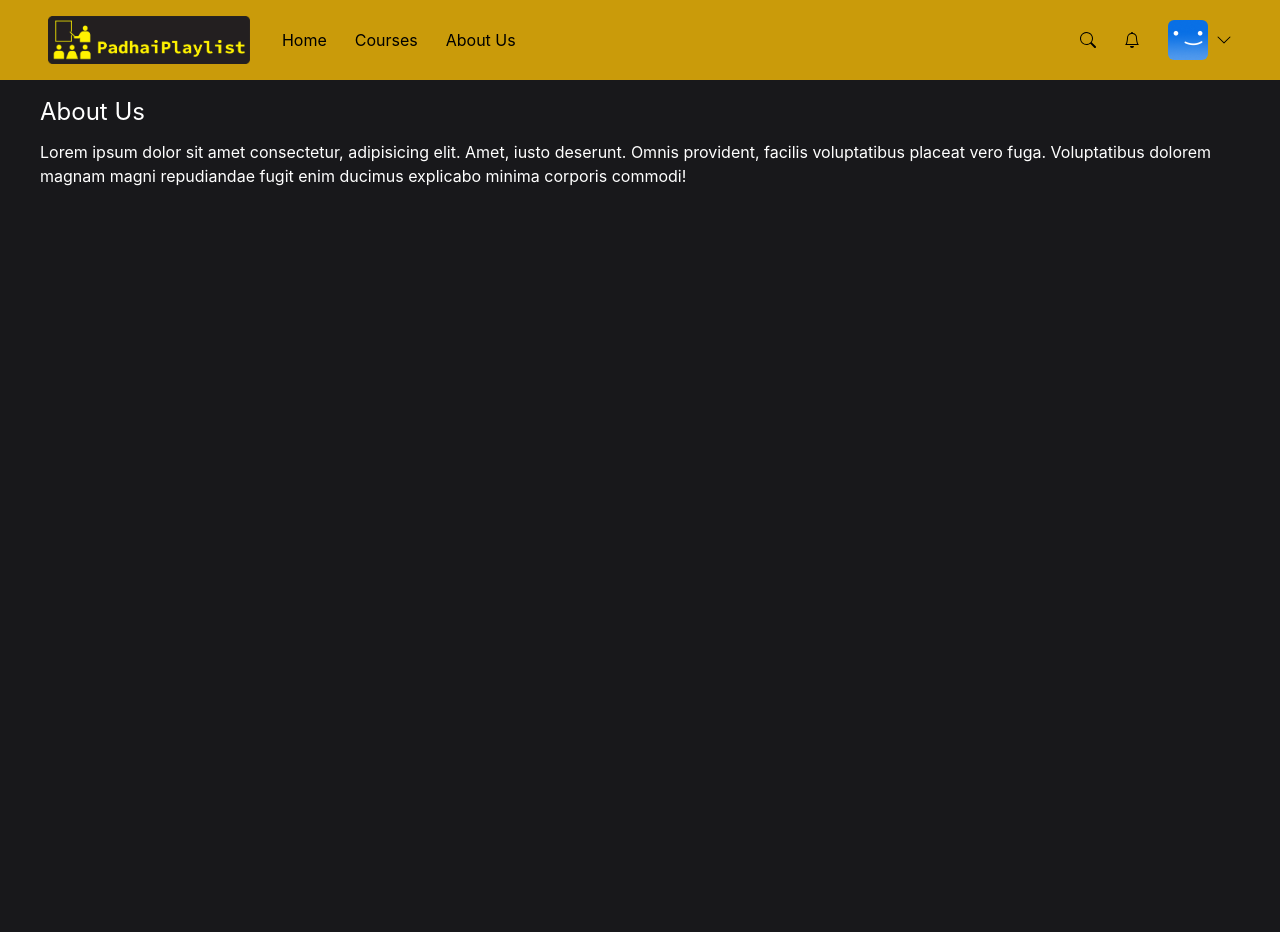
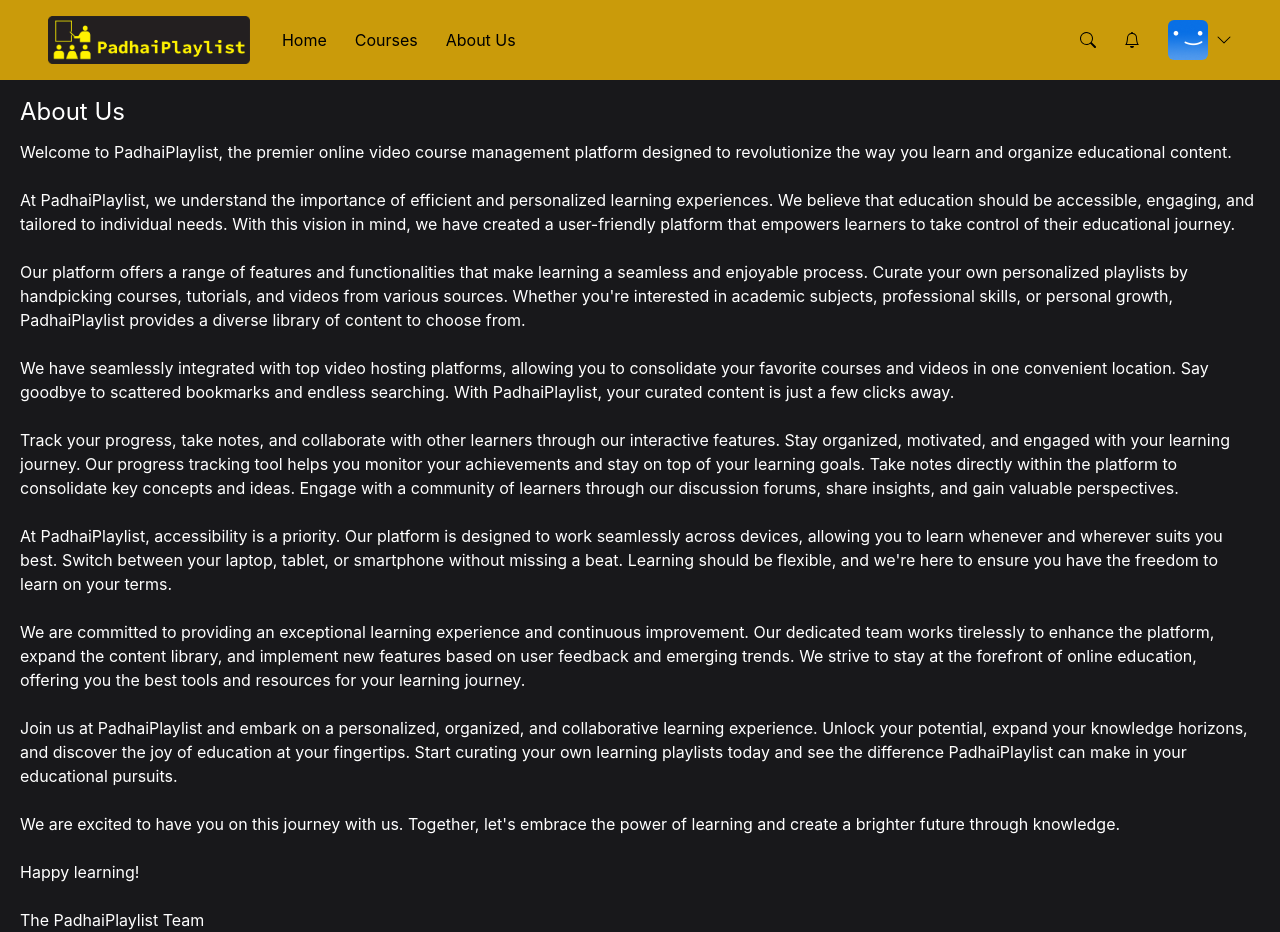
Before and after one commit to avionmission/padhai-playlist, a Next.js app: page /about in a window 1280 px wide. Before the commit the page ends 800 px from the top, so only its background shows below. Built offline with nearby package versions, Linux system fonts and the light colour scheme; no server answers; the database is empty; sample sign-in values are in the browser's storage.

Commit message:
Updated About Section

```diff
--- a/pages/about.tsx
+++ b/pages/about.tsx
@@ -31,9 +31,33 @@ const About = () => {
         <div className="flex h-full">
                 <Navbar/>
 
-                <div className="mt-24 ml-10 text-left">
+                <div className="mt-24 ml-5 mr-5 text-left">
                     <p className="text-2xl bold text-white">About Us</p>
-                    <p className="text-md mt-3 text-white">Lorem ipsum dolor sit amet consectetur, adipisicing elit. Amet, iusto deserunt. Omnis provident, facilis voluptatibus placeat vero fuga. Voluptatibus dolorem magnam magni repudiandae fugit enim ducimus explicabo minima corporis commodi!</p>
+                    <div className="text-md mt-3 text-white">
+
+                    <p>Welcome to PadhaiPlaylist, the premier online video course management platform designed to revolutionize the way you learn and organize educational content.</p>
+                    <br />
+                    <p>At PadhaiPlaylist, we understand the importance of efficient and personalized learning experiences. We believe that education should be accessible, engaging, and tailored to individual needs. With this vision in mind, we have created a user-friendly platform that empowers learners to take control of their educational journey.</p>
+                    <br />
+                    <p>Our platform offers a range of features and functionalities that make learning a seamless and enjoyable process. Curate your own personalized playlists by handpicking courses, tutorials, and videos from various sources. Whether you're interested in academic subjects, professional skills, or personal growth, PadhaiPlaylist provides a diverse library of content to choose from.</p>
+                    <br />
+                    <p>We have seamlessly integrated with top video hosting platforms, allowing you to consolidate your favorite courses and videos in one convenient location. Say goodbye to scattered bookmarks and endless searching. With PadhaiPlaylist, your curated content is just a few clicks away.</p>
+                    <br />
+                    <p>Track your progress, take notes, and collaborate with other learners through our interactive features. Stay organized, motivated, and engaged with your learning journey. Our progress tracking tool helps you monitor your achievements and stay on top of your learning goals. Take notes directly within the platform to consolidate key concepts and ideas. Engage with a community of learners through our discussion forums, share insights, and gain valuable perspectives.</p>
+                    <br />
+                    <p>At PadhaiPlaylist, accessibility is a priority. Our platform is designed to work seamlessly across devices, allowing you to learn whenever and wherever suits you best. Switch between your laptop, tablet, or smartphone without missing a beat. Learning should be flexible, and we're here to ensure you have the freedom to learn on your terms.</p>
+                    <br />
+                    <p>We are committed to providing an exceptional learning experience and continuous improvement. Our dedicated team works tirelessly to enhance the platform, expand the content library, and implement new features based on user feedback and emerging trends. We strive to stay at the forefront of online education, offering you the best tools and resources for your learning journey.</p>
+                    <br />
+                    <p>Join us at PadhaiPlaylist and embark on a personalized, organized, and collaborative learning experience. Unlock your potential, expand your knowledge horizons, and discover the joy of education at your fingertips. Start curating your own learning playlists today and see the difference PadhaiPlaylist can make in your educational pursuits.</p>
+                    <br />
+                    <p>We are excited to have you on this journey with us. Together, let's embrace the power of learning and create a brighter future through knowledge.</p>
+                    <br />
+                    <p>Happy learning!</p>
+                    <br />
+                    <p>The PadhaiPlaylist Team</p>
+
+                    </div>
                 </div>
         </div>
     )
```
